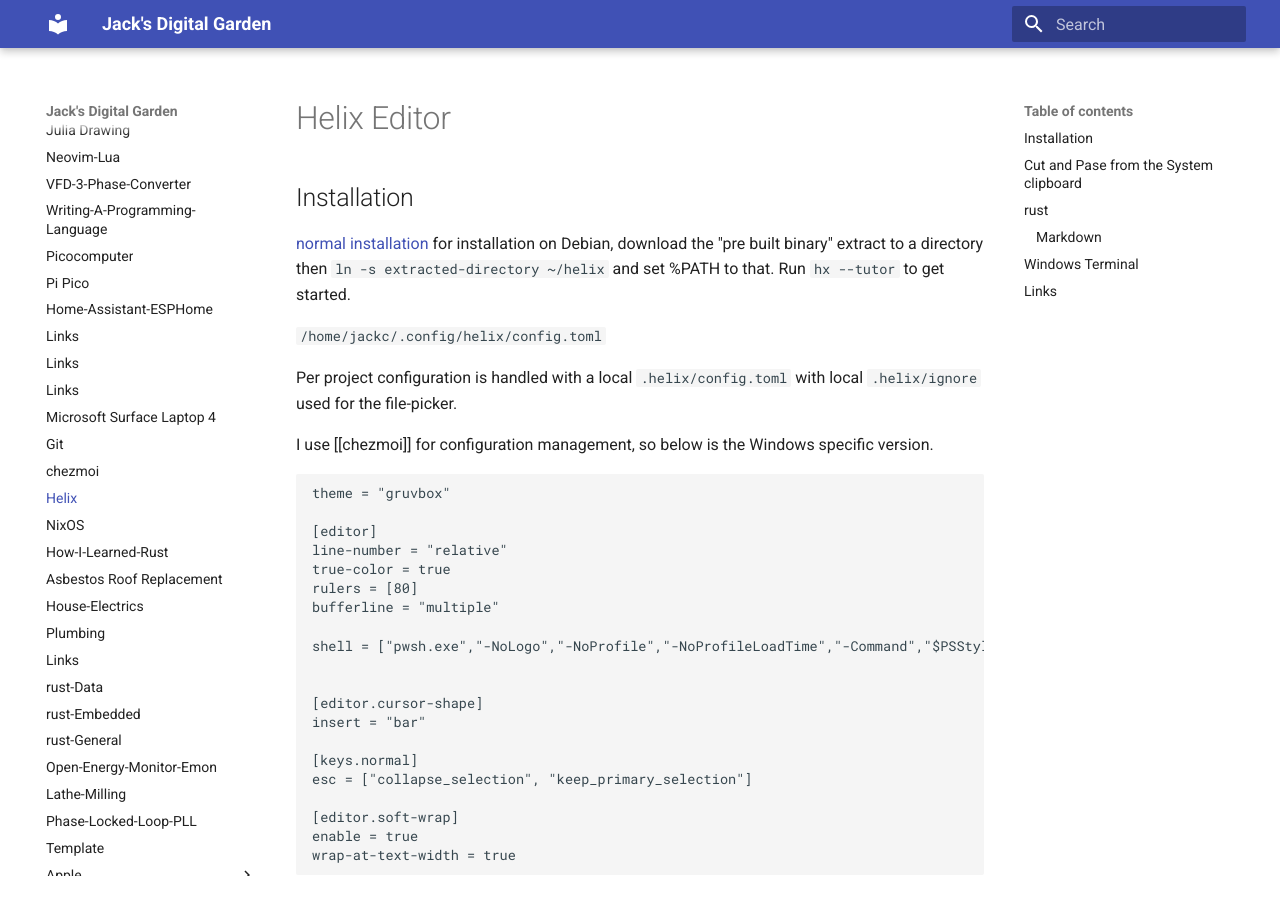
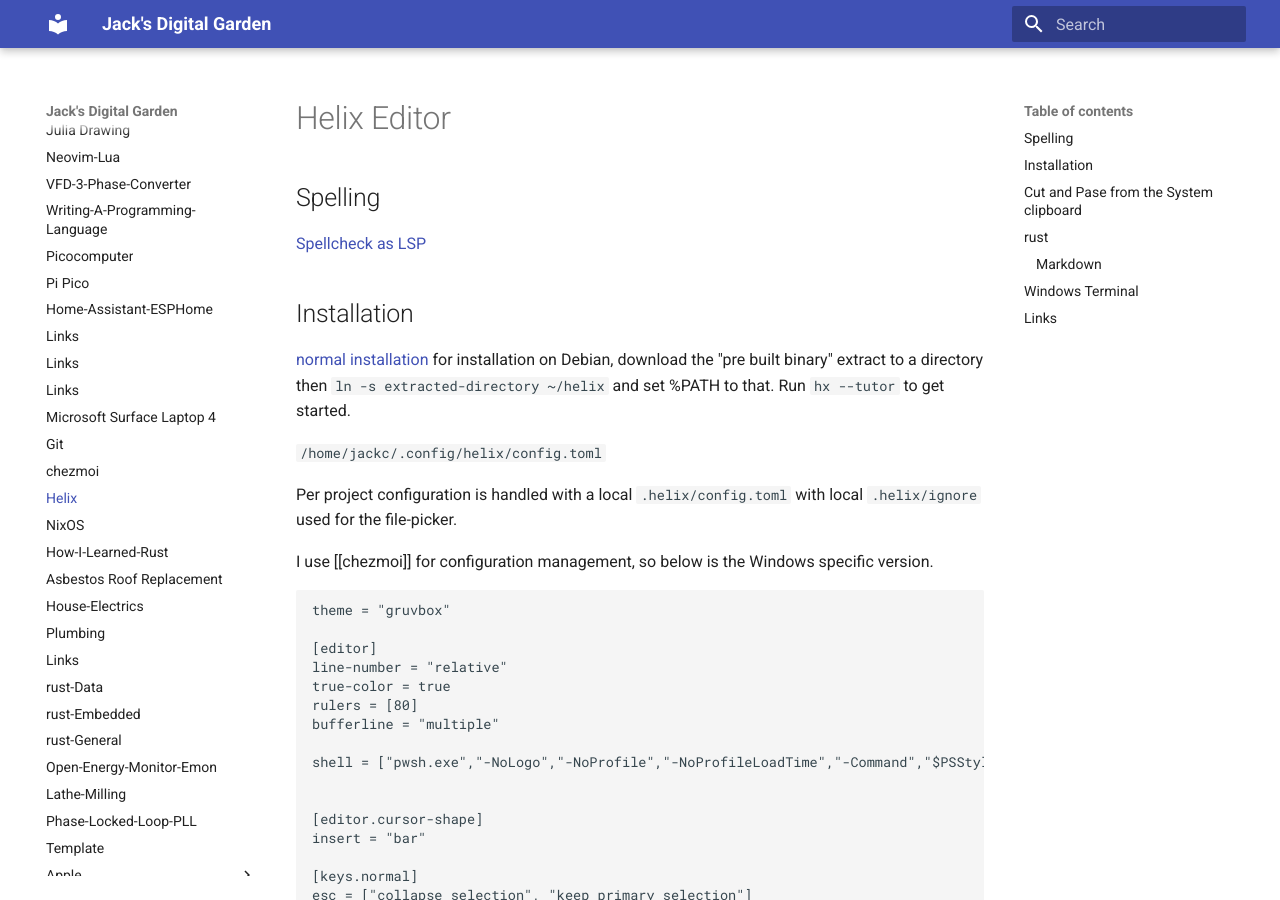
Before and after one commit to jchidley/mkdocs-material-test, an MkDocs documentation site: the page built from docs/2024-02-13-Helix.md, in a window 1280 px wide and 900 px high. Built offline with MkDocs 1.6.1 and Material for MkDocs 9.7.7, drawn with Linux system fonts in a browser that asks for light colours.

Commit message:
Spellcheck

```diff
--- a/docs/2024-02-13-Helix.md
+++ b/docs/2024-02-13-Helix.md
@@ -5,6 +5,10 @@
 <!-- markdownlint-disable MD025 -->
 # Helix Editor
 <!-- markdownlint-enable MD025 -->
+
+## Spelling
+
+[Spellcheck as LSP](https://github.com/helix-editor/helix/discussions/8920)
 
 ## Installation
 
```
